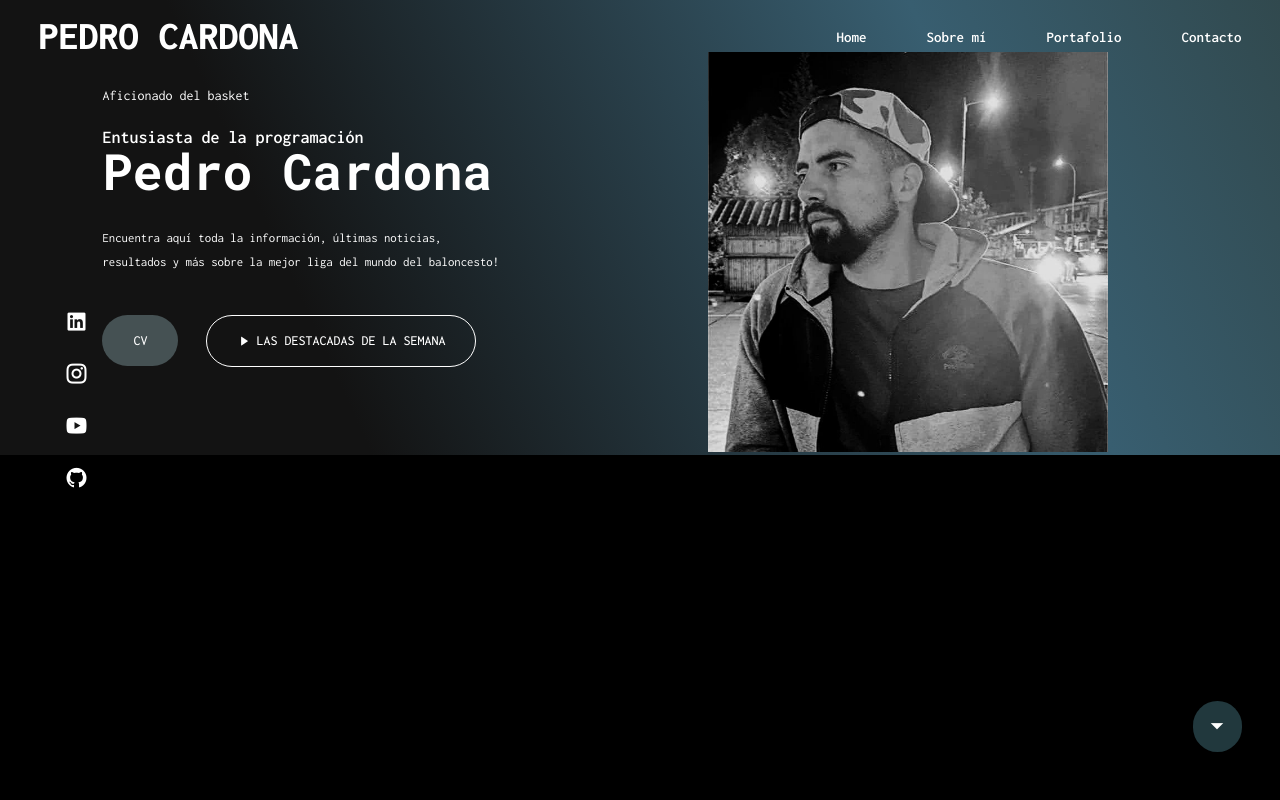
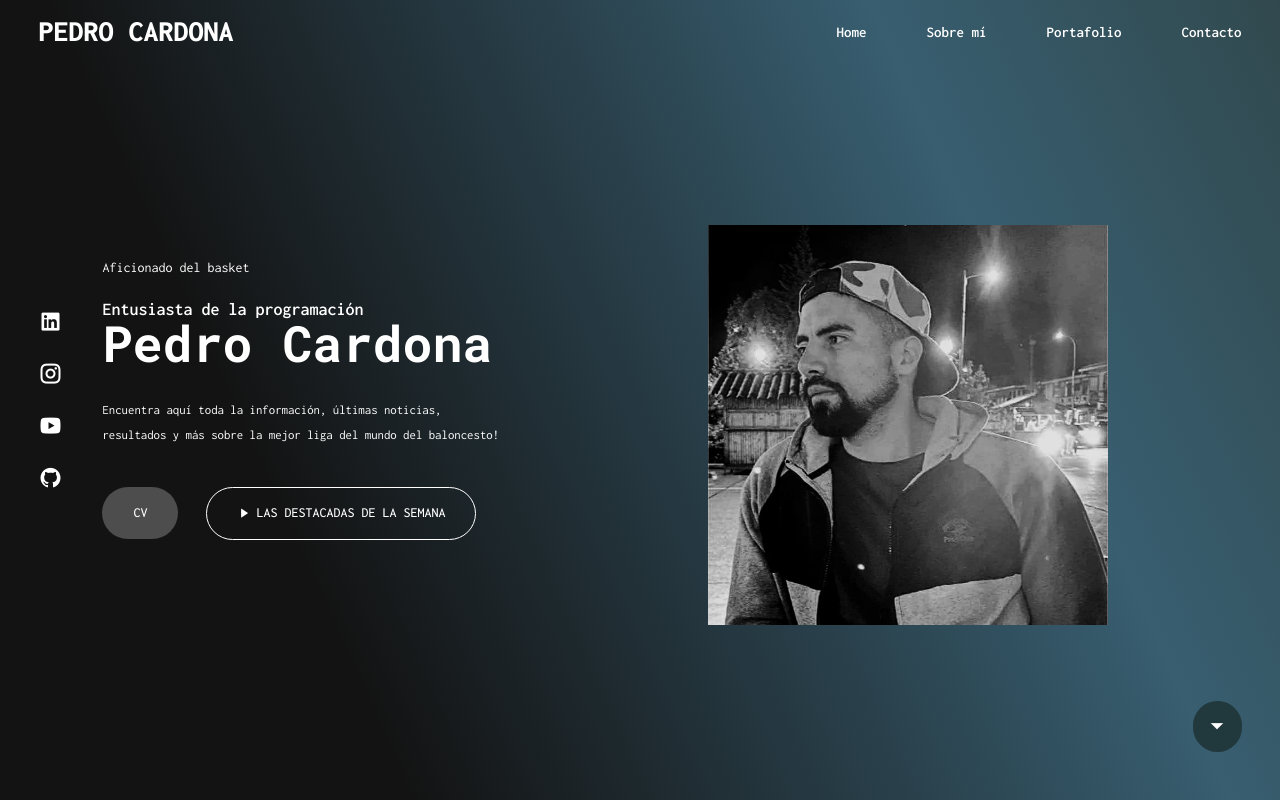
Before and after one commit to pedrocc34/proyecto-final-maquetacion-web, a plain HTML site: page Proyecto finale/index.html in a window 1280 px wide. Drawn offline with nearby package versions, Linux system fonts and the light colour scheme; a script that the page names is missing.

Commit message:
Update style.css

```diff
--- a/Proyecto finale/style.css
+++ b/Proyecto finale/style.css
@@ -1,80 +1,84 @@
-/* NORMALIZACIÓN */
+/* NORMALIZACIÓN:  */
 * {
     padding: 0;
     margin: 0;
-    box-sizing: border-box; /* Esto mantiene el ancho y el alto a pesar de padding y border */
-    font-family:'Inconsolata', monospace;
-    list-style: none; /* Quitar los puntos de decoración de las listas */
+    box-sizing: border-box; /* Esto mantiene el ancho y alto a pesar de padding y border*/
+    font-family: 'Inconsolata', monospace;
+    list-style: none; /* Quitar los puntos e decoración de las listas */
     text-decoration: none; /* Esto quita el subrayado de los enlaces */
     color: white;
 }
 
-  body {
-      background-color: black; /* TO DO: Borrar cuando tengamos el fondo final */
+body{
+    background-color: black; /* TODO: borrar cuando tengamos el fondo final */
 }
 
 header {
-      position: fixed; /* Esto hace que el header se quede fijo en la parte superior */
+    position: fixed; /* Esto hace que el haader se quede fijo en la parte superior */
     right: 0;
     top: 0;
-      z-index: 100; /* Esto hace que el header se muestre por encima */
+    z-index: 100; /* Esto hace que el header se muestre por encima*/
     width: 100%;
-      display: flex; /* Esto hará que los elementos se pongan en línea */
+    display: flex; /* Esto hará que los elementos se pongan en linea */
     align-items: center; /* Centra verticalmente */
-      justify-content: space-between; /* Hace que los elemento se separen */
+    justify-content: space-between; /* Que los elementos se separen */
     padding: 15px 3%;
     background-color: transparent;
 }
 
 .logo {
-      font-size: 40px;
-      font-weight: 800; /* Este es el grueso de las letras */
+    font-size: 30px;
+    font-weight: 800; /* este es el grueso de las letras */
 }
 
 .navlist {
-      display: flex; /* Esto sirve para que los elementos de la lista ul se pongan en línea */
+    display: flex; /* Esto sirve para que los elementos de la lista UL se pongan en linea*/
 }
 
 .navlist a {
-      margin-left: 60px; /* Esto es para separar las palabras */
+    margin-left: 60px; /* es para separar las palabras */
     font-size: 15px;
     font-weight: 600;
-      border-bottom: 2px solid transparent; /* Este es un subrayado transparente */
-      transition: all .5s ease; /* Esto es para animar todas las características del .navlist a */
+    border-bottom: 2px solid transparent; /* este es un subrayado transparente */
+    transition: all .5s ease; /* esto es para animar todas las caracteristicas del .navlist a */
 }
 
 .navlist a:hover {
-      border-bottom: 2px solid white; /* Este es un subrayado blanco que aparecerá cuando estemos encima con el cursor */
+    border-bottom: 2px solid white; /* este es un subrayado blanco que aparecerá cuando hacemos estamos encima con el mouse */
 }
 
-    #menu-icon {
-      display: none; /* Esto lo pongo en none para que sólo se vea cuando la página esté colapsada de forma horizontal */
-      font-size: 35px;
-      z-index: 101; /* Para que esté sobre el header */
-      cursor: pointer; /* Para que aparezca la mano cuando ponemos el cursor encima */
+ #menu-icon{
+    display: none;  /* lo pongo en none para que solo se vea cuando la página esté colapsada de forma horizontal */
 }
 
-  #menu-toggle {
-      display: none; /* Nunca quiero que se vea el checkbox */
+#menu-icon{
+    font-size: 35px;
+    z-index: 101; /* para que este sobre el header */
+    cursor: pointer; /* para que aparezca la manito cuando ponemos el mouse encima */
+    display: none;
 }
 
-  #menu-icon-action {
-      display: none; /* Esto para que no se le pueda hacer click */
+#menu-toggle{
+    display: none; /* nunca quiero que se vea el checkbox*/
 }
 
-  .hero {
+.menu-icon-action{
+    display: none; /* para que no se le pueda hacer click*/
+}
+
+.hero{
     height: 100%;
     width: 100%;
-      min-width: 100vh; /* Esto es para que ocupe todo el alto mínimo disponible */
-      background: linear-gradient(245.59deg, #31494e 0%, #385e70 25%, #131313 75%); /* Fondo de color gradiente */
-      position: relative; /* Para que sea relativo el contenedor (nos permite usar top, bottom, left y right) */
-      display: grid; /* Esto es para que el hero se pueda dividir en dos columnas */
-      grid-template-columns: 1fr 1fr; /* Las dos columnas */
-      align-items: center; /* Para que se pueda alinear verticalmente el hero */
-      gap: 2rem; /* Haya espacio de 2 rem entre las dos columnas */
+    min-height: 100vh;
+    background: linear-gradient(245.59deg, #31494e 0%, #385e70 25%, #131313 75%); /* fondo de color gradiente */
+    position: relative; /* Para que sea relativo al contenedor (nos permite usar top, bottom, left y right) */
+    display: grid; /* Para que el hero se pueda dividir en dos columnas */
+    grid-template-columns: 1fr 1fr; /* las 2 columnas */
+    align-items: center; /* para alinear verticalmente el hero */
+    gap: 2rem; /* haya espacio de 2 rem entre las dos columnas */
 }
 
-  section {
+section{
     padding: 0 8%;
 }
 
@@ -85,7 +89,7 @@
 }
 
 .hero-text h1 {
-    font-family: 'Roboto Mono' , monospace;
+    font-family: 'Roboto Mono', monospace;
     font-size: 50px;
     line-height: 1;
     margin: 0 0 30px;
@@ -103,11 +107,11 @@
     line-height: 1.9;
 }
 
-  .hero-img img {
+.hero-img img{
     width: 400px;
     margin: 10% 0 0 10%;
     height: auto;
-    transition: all 5s linear; /* Esto hace que la transición sea lineal */
+    transition: all 5s linear; /* esto hace que la transición sea lineal */
 }
 
 .hero-img img:hover {
@@ -116,8 +120,8 @@
 }
 
 .hero-text a {
-    display: inline-block; /* Esto permite que se les pueda dar una ancho y un alto */
-    background-color: #455153;
+    display: inline-block;
+    background-color: #4d4d4d;
     border: 1px solid transparent;
     padding: 15px 30px;
     line-height: 1.4;
@@ -125,7 +129,7 @@
     font-weight: 500;
     border-radius: 30px;
     text-transform: uppercase;
-    transition: all 5s ease;
+    transition: all .5s ease;
 }
 
 .hero-text a:hover {
@@ -134,13 +138,13 @@
     transform: translateX(8px);
 }
 
-.hero-text a.videos {
+.hero-text a.videos{
     background-color: transparent;
     border: 1px solid white;
-    margin-left: 20px;
+    margin-left:  20px;
 }
 
-.hero-text a.videos i {
+.hero-text a.videos i{
     vertical-align: middle;
     margin-right: 5px;
 }
@@ -154,12 +158,12 @@
 
 .icons i {
     display: block;
-    margin: 26px;
+    margin: 26px 0;
     font-size: 24px;
-    transition: all .5s ease;
+    transition: all 0.5s ease;
 }
 
-.icons i:hover {
+.icons i:hover{
     color: #4d4d4d;
     transform: translateY(-5px);
 }
@@ -179,11 +183,12 @@
     transition: all .5s ease;
 }
 
-.scroll-down i:hover {
+.scroll-down i:hover{
     transform: translateY(-5px);
 }
 
-/*Acá vamos a hacer mediaqueries para que la web sea responsive*/
+
+/* Aca vamos a hacer mediaqueries para que la web sea responsive */
 
 @media (max-width:992px){
     section {
@@ -204,7 +209,7 @@
         margin: 10% 0 0 10%;
     }
 
-    .hero-text p{
+    .hero-text p {
         font-size: 70%;
     }
 
@@ -232,11 +237,11 @@
         padding-top: 100px;
     }
 
-    .hero-img img{
+    .hero-img img {
         margin: 0;
     }
 
-    .hero{
+    .hero {
         height: 100%;
         gap: 1rem;
         grid-template-columns: 1fr;
@@ -248,7 +253,7 @@
         right: -100%;
         width: 200px;
         height: 180px;
-        background-color: #041822ef;
+        background-color: #021719ef;
         display: flex;
         flex-direction: column;
         align-items: center;
@@ -256,12 +261,13 @@
         transition: all .5s ease-out;
     }
 
-    .navlist a{
+    .navlist a {
         display: block;
         margin: 7px 0;
     }
 
-    #menu-toggle:checked + label.menu-icon-action + ul{
+    .navlist.open{
         right: 0;
     }
+
 }
```
Lines whose indentation alone changed are shown as unchanged.
